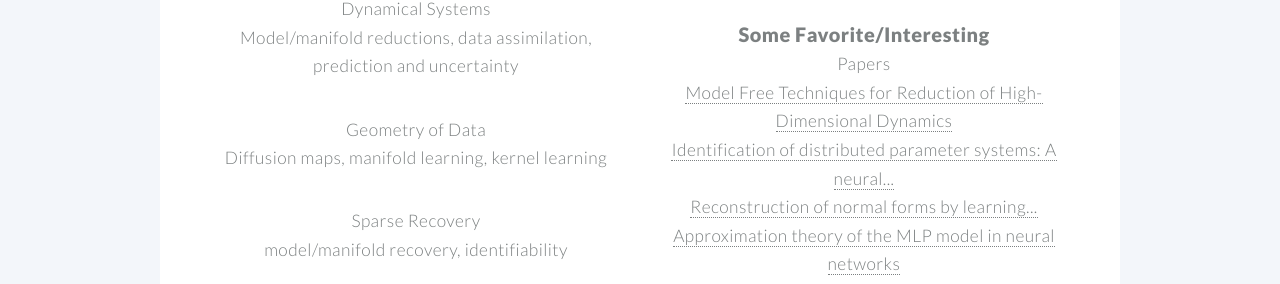
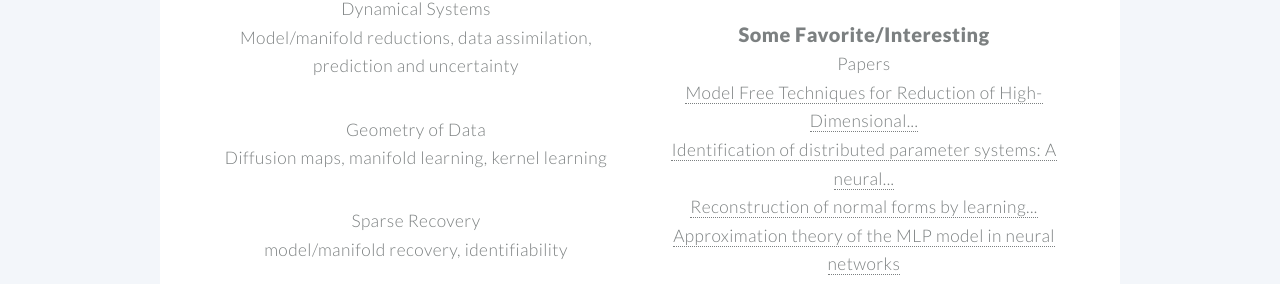
Before and after one commit to jben33/jben33.github.io, a Jekyll site: the page built from index.md, in a window 1280 px wide and 900 px high, scrolled down 2475 px. Shown: the part 178-462 px from the top of the window. Built offline with Jekyll 4.4.1, drawn with Linux system fonts in a browser that asks for light colours.

Commit message:
Update example2.html

```diff
--- a/_includes/example2.html
+++ b/_includes/example2.html
@@ -11,7 +11,7 @@
 
 
 <ul> Papers
-    <li><a href="https://math.gmu.edu/~berry/Publications/berry_thesis.pdf">Model Free Techniques for Reduction of High-Dimensional Dynamics</a></li>
+    <li><a href="https://math.gmu.edu/~berry/Publications/berry_thesis.pdf">Model Free Techniques for Reduction of High-Dimensional...</a></li>
     <li><a href="https://www.sciencedirect.com/science/article/abs/pii/S0098135498001914?via%3Dihub">Identification of distributed parameter systems: A neural...</a></li>
     <li><a href="https://www.pnas.org/doi/10.1073/pnas.1620045114#sec-1">Reconstruction of normal forms by learning...</a></li>
     <li><a href="https://citeseerx.ist.psu.edu/document?repid=rep1&type=pdf&doi=6e37979d2a910e8a2337927731619fd789a5213b">Approximation theory of the MLP model in neural networks</a></li>
```
